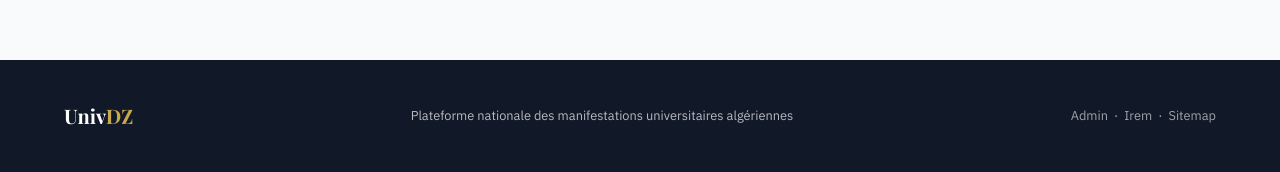
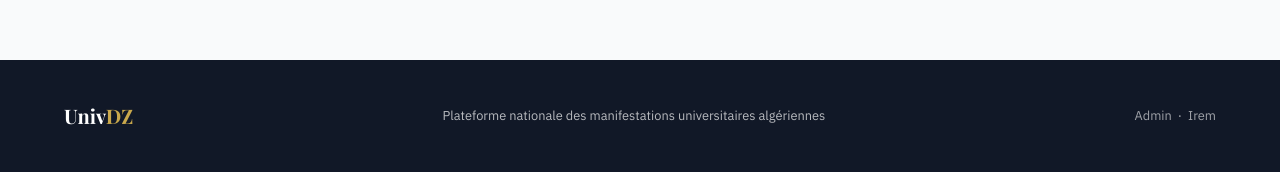
Before and after one commit to babetude-ops/univdz, a Flask app: page /bourses in a window 1280 px wide. Shown: the part 648-820 px from the top of the page. Run offline with Flask 3, Linux system fonts and the light colour scheme; data that the repository does not hold is empty.

Commit message:
update footer

```diff
--- a/app/templates/base.html
+++ b/app/templates/base.html
@@ -136,8 +136,7 @@
     <p class="text-small">Plateforme nationale des manifestations universitaires algériennes</p>
     <p class="text-small">
       <a href="{{ url_for('admin.login') }}">Admin</a> &nbsp;·&nbsp;
-      <a href="{{ url_for('api.get_events') }}">Irem</a> &nbsp;·&nbsp;
-      <a href="{{ url_for('main.sitemap') }}">Sitemap</a>
+      <a href="{{ url_for('api.get_events') }}">Irem</a>
     </p>
   </div>
 </footer>
```
